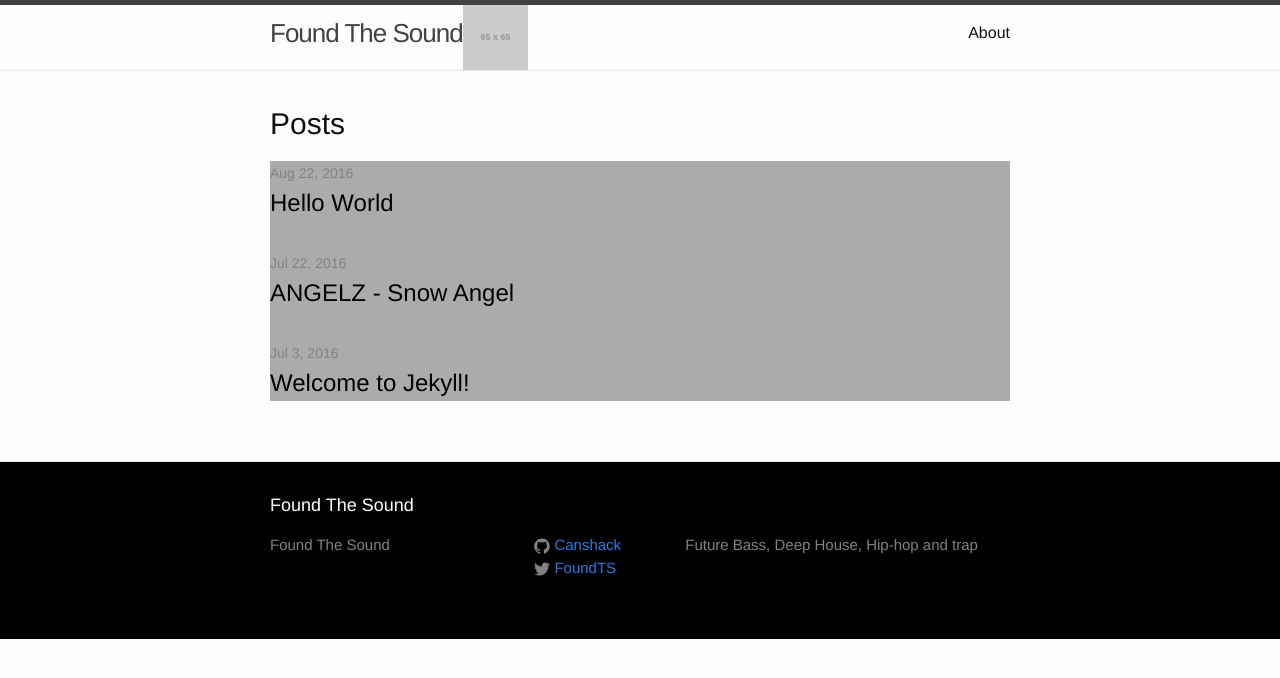
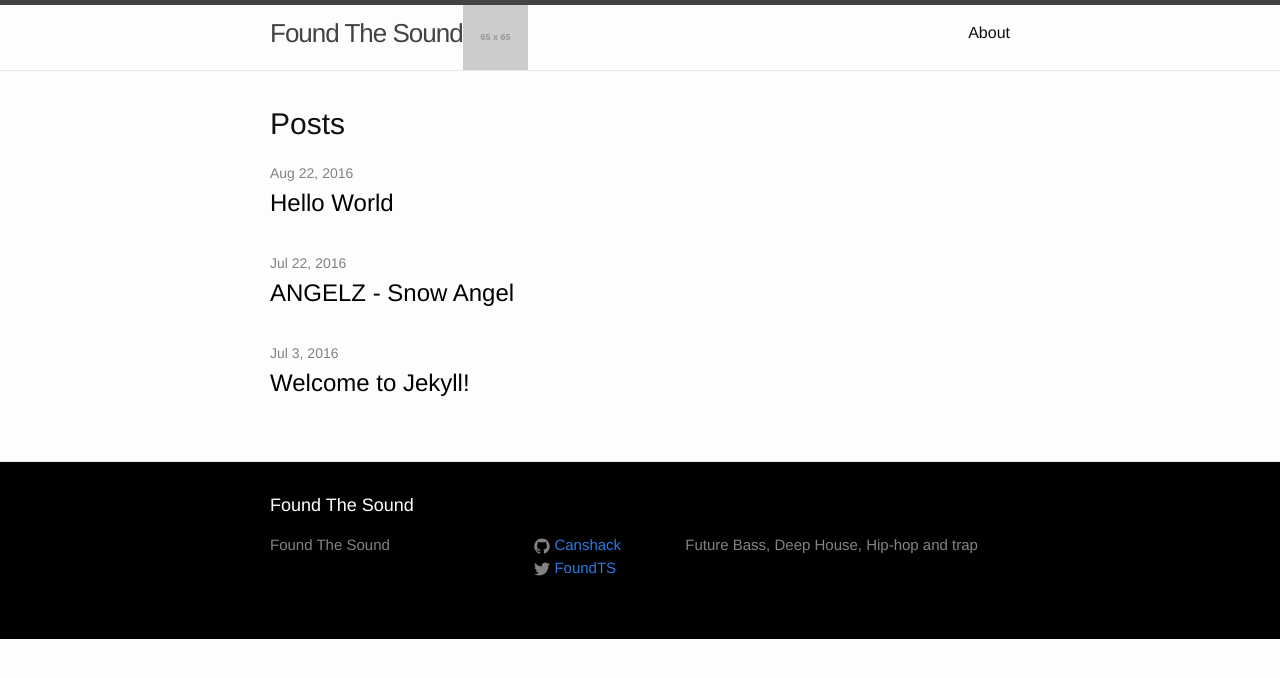
Before and after one commit to tfrenchy/Canshack.github.io, a Jekyll site: the page built from index.html, in a window 1280 px wide. Shown: the top 678 px of the page. Built offline with Jekyll 4.4.1, drawn with Linux system fonts in a browser that asks for light colours.

Commit message:
Update _layout.scss

```diff
--- a/_sass/_layout.scss
+++ b/_sass/_layout.scss
@@ -178,7 +178,6 @@
 }
 
 .post-list {
-    background-color: #ababab;
     margin-left: 0;
     list-style: none;
 
```
